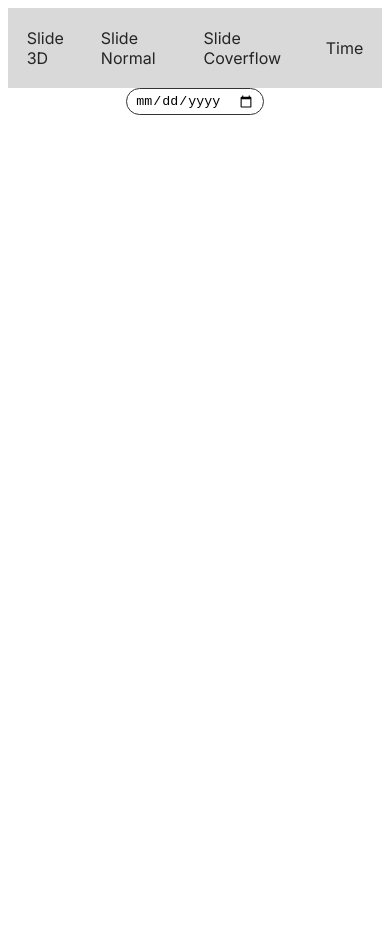
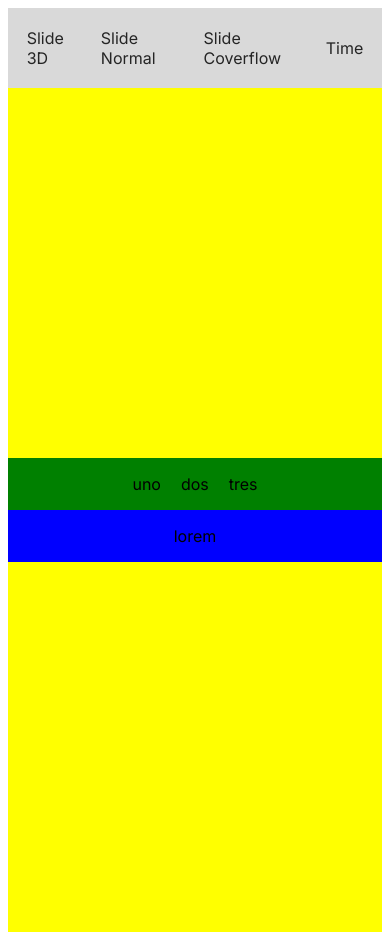
Before and after one commit to padermo/Sliders, a Next.js app: page /time in a window 390 px wide. Before the commit the page ends 844 px from the top, so only its background shows below. Built offline with nearby package versions, Linux system fonts and the light colour scheme.

Commit message:
modificando estructura componente Date

```diff
--- a/app/time/Date.jsx
+++ b/app/time/Date.jsx
@@ -1,17 +1,20 @@
-'use client'
-import React, {useState} from 'react'
+
+import React from 'react'
 import './time.css'
 
 function Date() {
-  const [date, setDate] = useState('');
-
-  const onChange = (e) => {
-    setDate(e.target.value)
-  }
-
   return (
     <div className='time_content'>
-      <input type="date" value={date.trim() !== '' ? date : 'mm/dd/aaaa'} onChange={onChange} placeholder='fecha' className='time_input' />
+      <div className='time_info'>
+        <div className='time_menu'>
+          <p>uno</p>
+          <p>dos</p>
+          <p>tres</p>
+        </div>
+      </div>
+      <div className='time_quote'>
+        <p>lorem</p>
+      </div>
     </div>
   )
 }
--- a/app/time/time.css
+++ b/app/time/time.css
@@ -1,15 +1,149 @@
+.time_content{
+  width: 100%;
+  min-height: 100vh;
+  max-height: 100%;
+  display: grid;
+  grid-template-columns: repeat(2, 1fr);
+}
 
-.time_content{
+.time_info{
+  background-color: green;
   width: 100%;
   height: 100%;
   display: grid;
   justify-content: center;
   align-items: center;
+  grid-column: 1;
 }
 
-.time_input{
-  border: 1px solid #333;
-  border-radius: 20px;
-  padding: 4px 8px;
-  background: transparent;
+.time_menu{
+  display: flex;
+  gap: 20px;
 }
+
+.time_quote{
+  background-color: blue;
+  width: 100%;
+  height: 100%;
+  display: grid;
+  justify-content: center;
+  align-items: center;
+  grid-column: 2;
+}
+
+@media screen and (min-width: 768px) and (max-width: 959px) {
+  .time_content{
+    width: 100%;
+    min-height: 100vh;
+    max-height: 100%;
+    display: flex;
+    flex-direction: column;
+    justify-content: center;
+    align-items: center;
+    grid-template-columns: unset;
+    background-color: red;
+  }
+
+  .time_info{
+    background-color: green;
+    width: 100%;
+    height: 100%;
+    display: grid;
+    justify-content: center;
+    align-items: center;
+    grid-column: unset;
+  }
+
+  .time_menu{
+    display: flex;
+    gap: 20px;
+  }
+
+  .time_quote{
+    background-color: blue;
+    width: 100%;
+    height: 100%;
+    display: grid;
+    justify-content: center;
+    align-items: center;
+    grid-column: unset;
+  }
+}
+
+@media screen and (min-width: 480px) and (max-width: 767px){
+  .time_content{
+    width: 100%;
+    min-height: 100vh;
+    max-height: 100%;
+    display: flex;
+    flex-direction: column;
+    justify-content: center;
+    align-items: center;
+    grid-template-columns: unset;
+    background-color: purple;
+  }
+
+  .time_info{
+    background-color: green;
+    width: 100%;
+    height: 100%;
+    display: grid;
+    justify-content: center;
+    align-items: center;
+    grid-column: unset;
+  }
+
+  .time_menu{
+    display: flex;
+    gap: 20px;
+  }
+
+  .time_quote{
+    background-color: blue;
+    width: 100%;
+    height: 100%;
+    display: grid;
+    justify-content: center;
+    align-items: center;
+    grid-column: unset;
+  }
+}
+
+@media screen and (max-width: 479px){
+  .time_content{
+    width: 100%;
+    min-height: 100vh;
+    max-height: 100%;
+    display: flex;
+    flex-direction: column;
+    justify-content: center;
+    align-items: center;
+    grid-template-columns: unset;
+    background-color: yellow;
+  }
+
+  .time_info{
+    background-color: green;
+    width: 100%;
+    height: 100%;
+    display: grid;
+    justify-content: center;
+    align-items: center;
+    grid-column: unset;
+  }
+
+  .time_menu{
+    display: flex;
+    gap: 20px;
+  }
+
+  .time_quote{
+    background-color: blue;
+    width: 100%;
+    height: 100%;
+    display: grid;
+    justify-content: center;
+    align-items: center;
+    grid-column: unset;
+  }
+}
```
